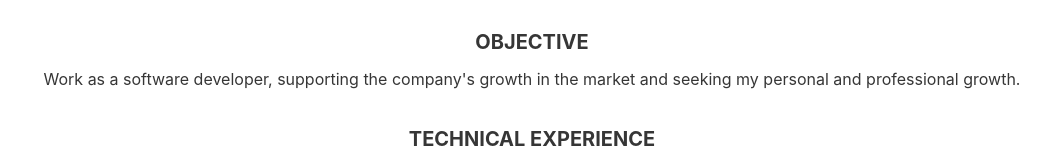
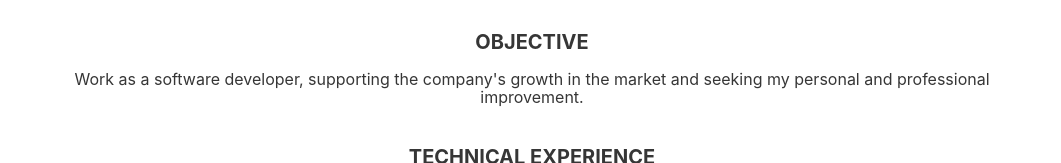
Before and after one commit to rafaeldelboni/rafaeldelboni.github.io, a plain HTML site: page resume/index.html in a window 1280 px wide. Shown: the part 145-308 px from the top of the page, without its empty margins (108-1169 px from the left). Drawn offline with Linux system fonts and the light colour scheme.

Commit message:
fix: double growth on objective

```diff
--- a/resume/index.html
+++ b/resume/index.html
@@ -6,7 +6,6 @@
     <title>rafael delboni</title>
     <link rel='shortcut icon' type='image/x-icon' href='../favicon.ico'/>
     <link rel="stylesheet" href="../style.css">
-    <link rel="stylesheet" href="https://maxcdn.bootstrapcdn.com/font-awesome/4.7.0/css/font-awesome.min.css">
   </head>
   <body class="Site">
     <main class="Site-content">
@@ -46,7 +45,7 @@
           </h2>
           <p>
           <div>
-            Work as a software developer, supporting the company's growth in the market and seeking my personal and professional growth.
+            Work as a software developer, supporting the company's growth in the market and seeking my personal and professional improvement.
           </div>
           </p>
         </div>
```
